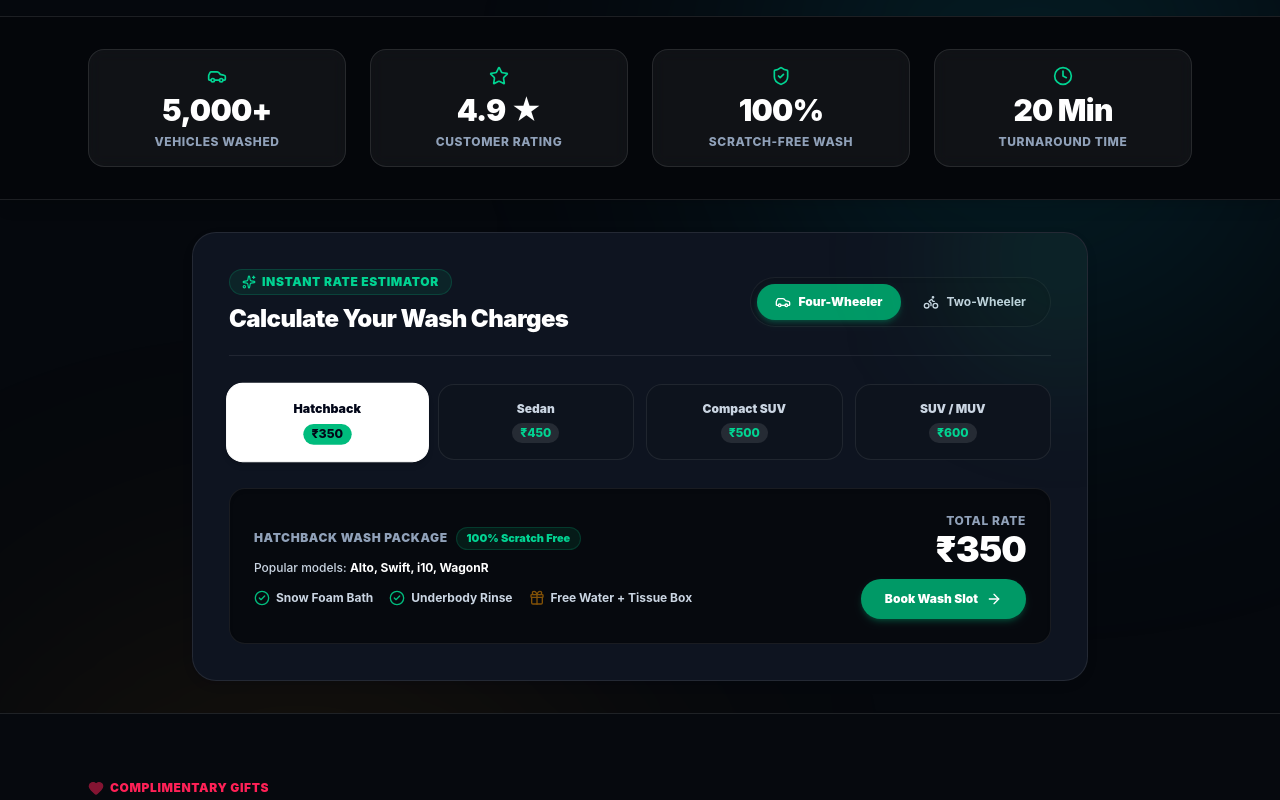
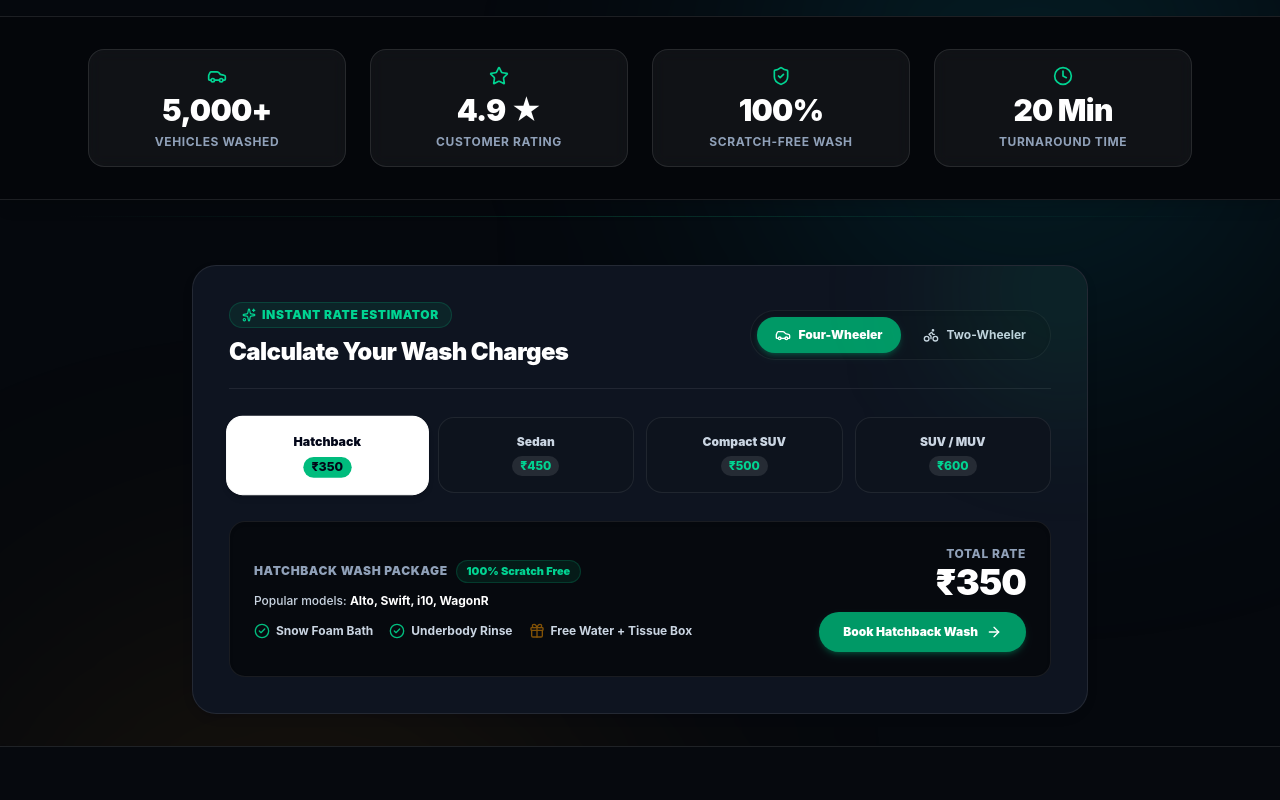
Before and after one commit to likhith3035/MScarwash, a Next.js app: page / in a window 1280 px wide. Shown: the part 840-1640 px from the top of the page. Built offline with nearby package versions, Linux system fonts and the light colour scheme.

Commit message:
feat(ux): add deep-linking from price estimator to booking page and section dividers

```diff
--- a/src/app/page.tsx
+++ b/src/app/page.tsx
@@ -241,7 +241,7 @@ export default function HomePage() {
       </section>
 
       {/* STATS METRICS BAR */}
-      <section className="py-8 bg-slate-900 dark:bg-[#04060A] text-white border-y border-black/10 dark:border-white/10 shadow-lg">
+      <section className="py-8 bg-[#070B12] dark:bg-[#04060A] text-white border-y border-black/10 dark:border-white/10 shadow-lg">
         <div className="max-w-6xl mx-auto px-4 sm:px-6">
           <div className="grid grid-cols-2 md:grid-cols-4 gap-6 text-center">
             {stats.map((st, idx) => {
@@ -250,7 +250,7 @@ export default function HomePage() {
                 <div key={idx} className="space-y-1.5 p-4 rounded-2xl bg-white/5 border border-white/10 backdrop-blur-sm">
                   <IconComp className="w-5 h-5 text-emerald-400 mx-auto" />
                   <span className="text-2xl sm:text-3xl font-black block tracking-tight text-white">{st.value}</span>
-                  <span className="text-xs text-slate-400 font-extrabold uppercase tracking-wider block">{st.label}</span>
+                  <span className="text-xs text-slate-400 font-bold uppercase tracking-wider block">{st.label}</span>
                 </div>
               );
             })}
@@ -258,6 +258,7 @@ export default function HomePage() {
         </div>
       </section>
 
+      <div className="gradient-divider max-w-6xl mx-auto my-4" />
 
       {/* INSTANT PRICE ESTIMATOR WIDGET */}
       <section className="py-8 px-4 sm:px-6">
--- a/src/components/QuickPriceEstimator.tsx
+++ b/src/components/QuickPriceEstimator.tsx
@@ -138,10 +138,10 @@ export function QuickPriceEstimator() {
           </div>
 
           <Link
-            href="/book"
+            href={`/book?vehicle=${selectedCategory === 'bike' ? 'Bike' : 'Car'}`}
             className="w-full sm:w-auto inline-flex items-center justify-center gap-2 px-6 py-3 rounded-full bg-emerald-600 hover:bg-emerald-500 text-white font-black text-xs shadow-md shadow-emerald-600/30 transition-all hover:scale-105 active:scale-95"
           >
-            <span>Book Wash Slot</span>
+            <span>Book {currentItem.segment} Wash</span>
             <ArrowRight className="w-4 h-4" />
           </Link>
         </div>
```
